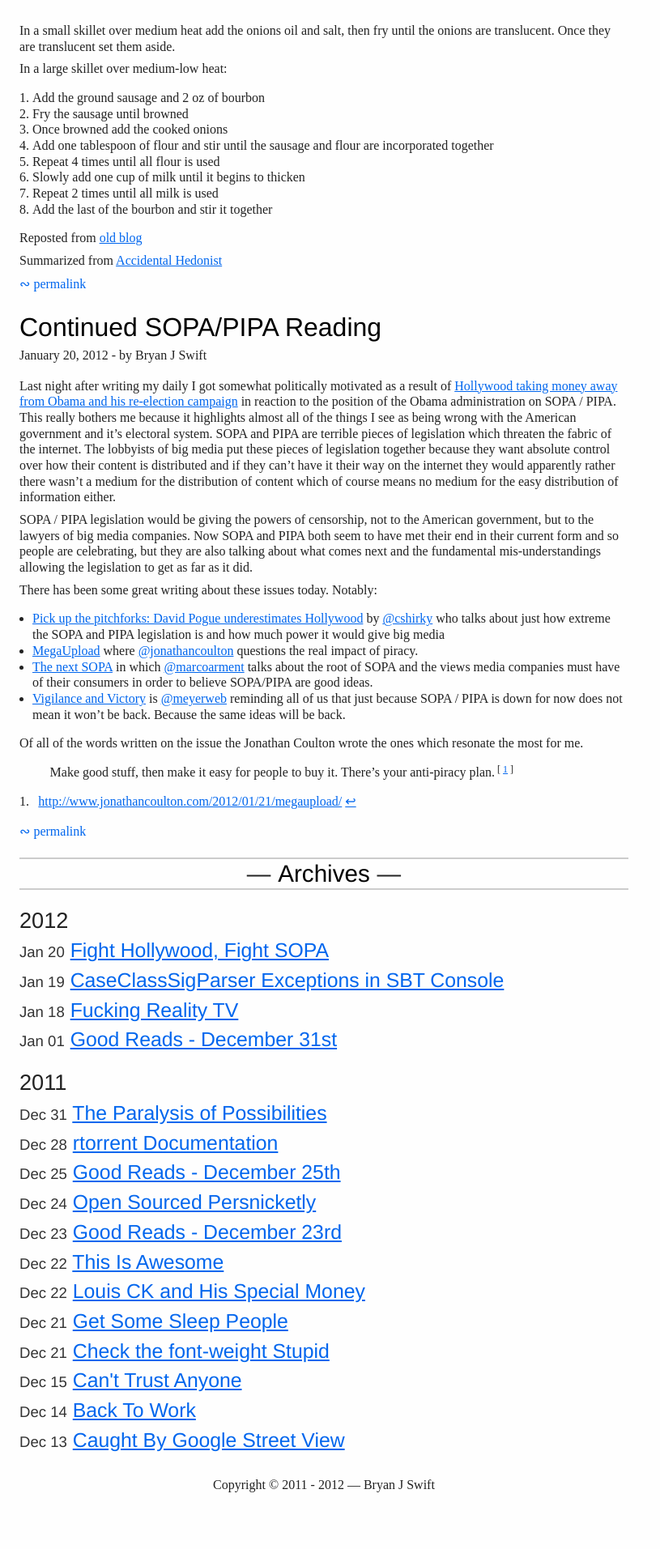
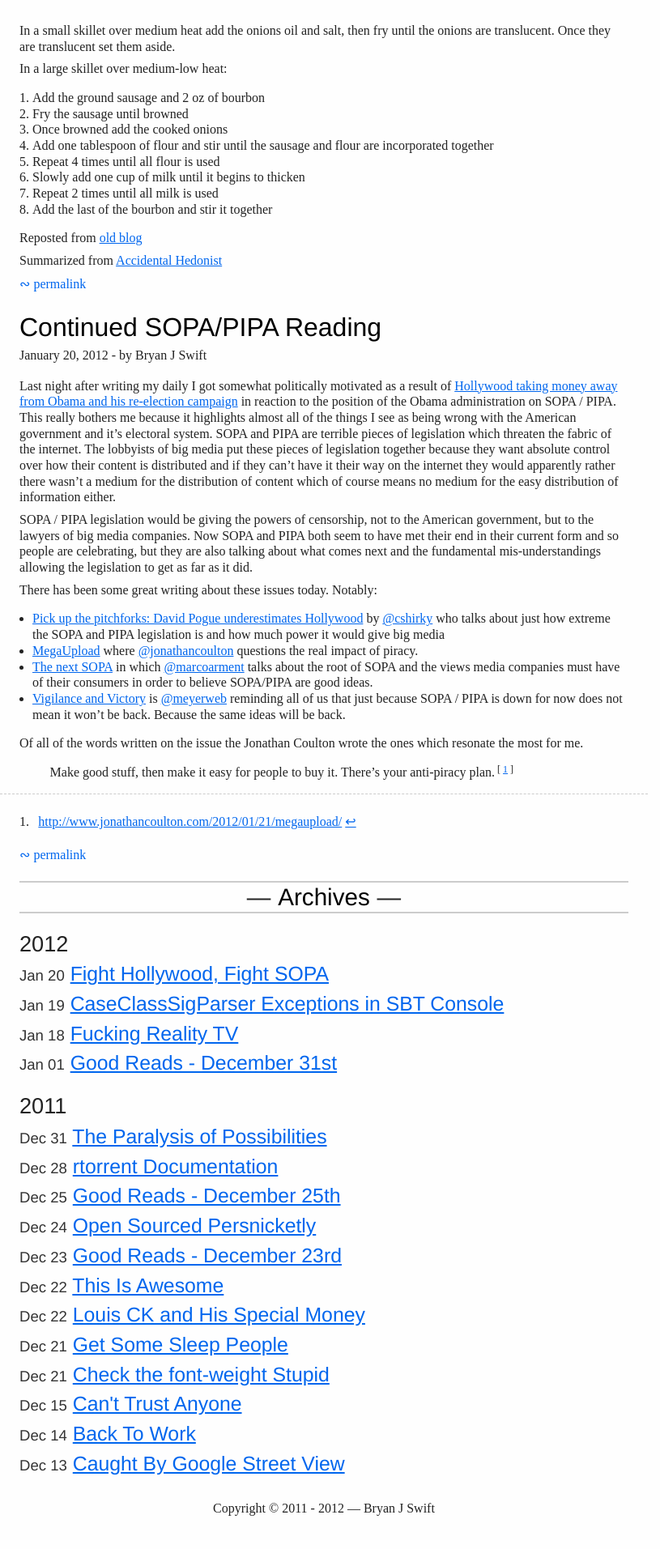
Before and after one commit to bryanjswift/bryanjswift.github.com, a Jekyll site: the page built from index.html, in a window 1280 px wide. Shown: the part 1297-3210 px from the top of the page at 81% size, without its empty margins (0-815 px from the left). Built offline with Jekyll 4.4.1, drawn with Linux system fonts in a browser that asks for light colours; comment, search, counter and statistics services are not loaded; before the commit the page ends 3181 px from its top, so only the background shows below that.

Commit message:
Add some styles for footnotes

```diff
--- a/assets/css/style.css
+++ b/assets/css/style.css
@@ -108,12 +108,14 @@
 .decorated:before, .decorated:after { content: '\2014'; padding: 0 .3em; }
 .decorated a { text-decoration: none; }
 /* Footnotes */
+.footnotes { border-style: dashed; border-width: 1px 0 0; padding: 0.5em 0 0.25em; }
 .footnotes p { margin: 0.15em 1%; }
 /** Colors **/
 h1 a, h1 a:visited, h2 a, h2 a:visited { color: #000; }
 h1 a:hover, h1 a:focus, h2 a:hover, h2 a:focus { color: #d60000; }
 .divider, .callout { border-color: #ccc; }
 pre { border-color: #dedede; background: #f8f8ff; }
+.footnotes { border-color: #ccc; }
 /*** </Primary Styles> ***/
 /** Helpers **/
 /* For image replacement */
```
